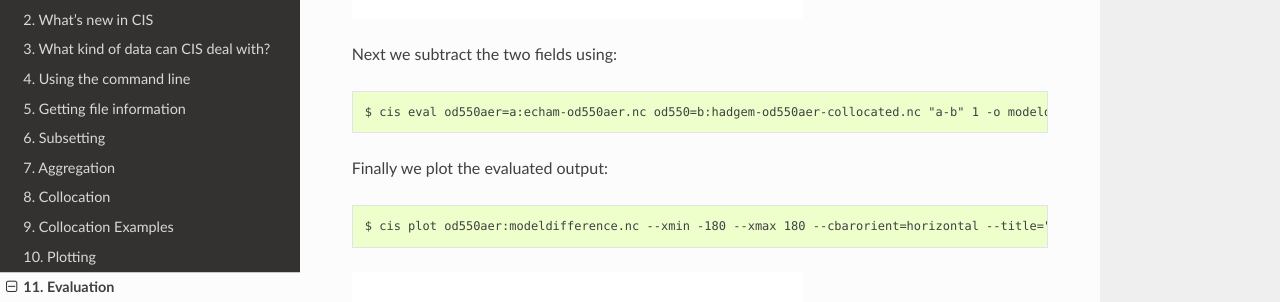
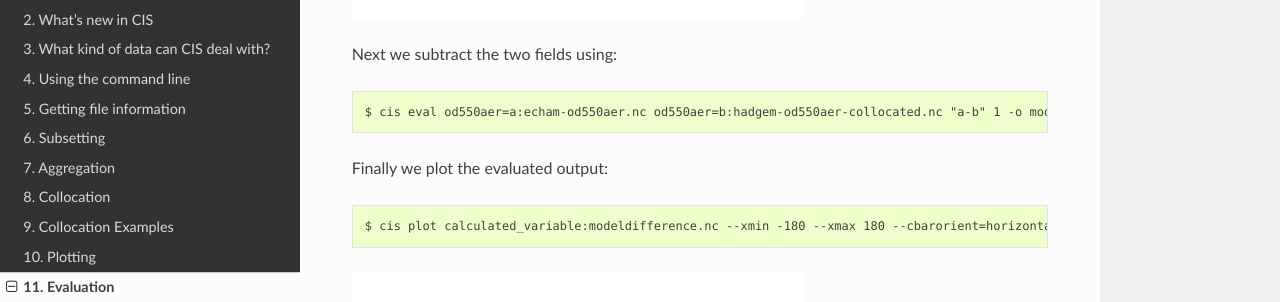
Before and after one commit to cedadev/cis, a Sphinx documentation site: the page built from doc/evaluation.rst, in a window 1280 px wide and 900 px high, scrolled down 4551 px. Shown: the part 155-457 px from the top of the window. Built offline with Sphinx 7.4.7 and the Read the Docs theme 2.0.0, drawn with Linux system fonts in a browser that asks for light colours.

Commit message:
Minor fixes to examples

```diff
--- a/doc/evaluation.rst
+++ b/doc/evaluation.rst
@@ -170,11 +170,11 @@ We then linearly interpolate the HadGEM data onto the ECHAM grid::
 
 Next we subtract the two fields using::
 
-    $ cis eval od550aer=a:echam-od550aer.nc od550=b:hadgem-od550aer-collocated.nc "a-b" 1 -o modeldifference
+    $ cis eval od550aer=a:echam-od550aer.nc od550aer=b:hadgem-od550aer-collocated.nc "a-b" 1 -o modeldifference
 
 Finally we plot the evaluated output::
 
-    $ cis plot od550aer:modeldifference.nc --xmin -180 --xmax 180 --cbarorient=horizontal --title="ECHAM-HadGEM difference AOT550" --v min=-0.25 --vmax=0.2
+    $ cis plot calculated_variable:modeldifference.nc --xmin -180 --xmax 180 --cbarorient=horizontal --title="ECHAM-HadGEM difference AOT550" --vmin=-0.25 --vmax=0.2
 
 .. image:: img/eval/echam_hadgem_difference.png
    :width: 450px
```
